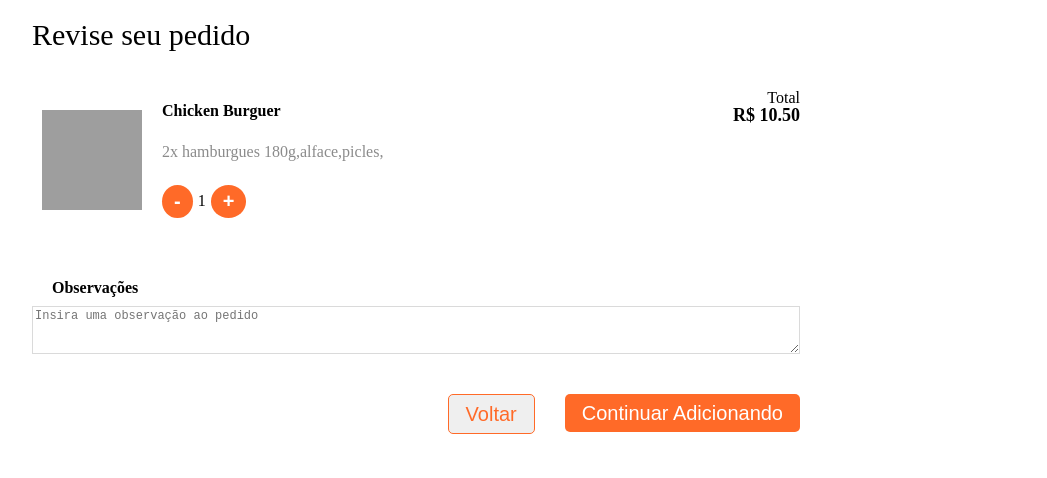
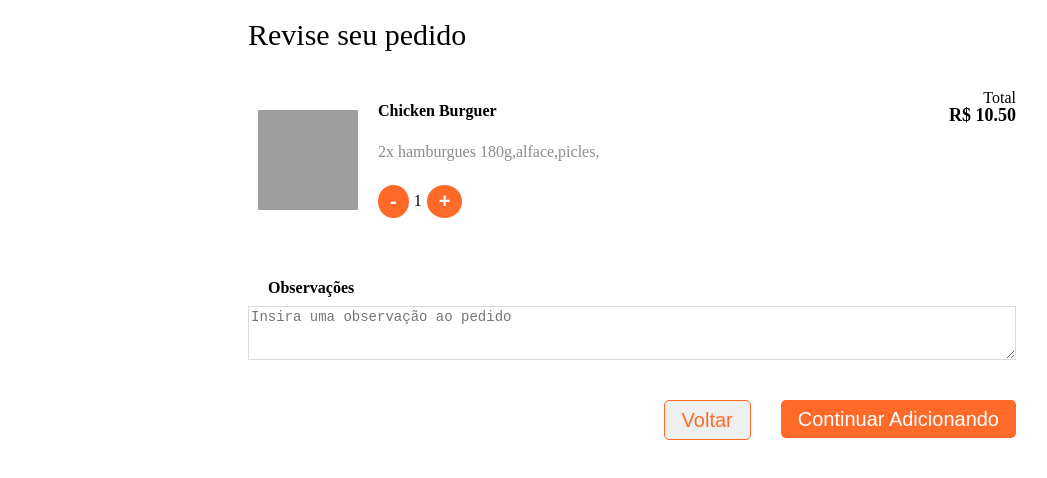
Before and after one commit to edmcorrea/Fast-Food-DevioBR, a React (Vite) app in the folder frontend/: page /product/1 in a window 1280 px wide. Shown: the top 478 px of the page, without its empty margins (8-1055 px from the left). Built offline with nearby package versions, Linux system fonts and the light colour scheme; grey boxes are pictures that could not be loaded.

Commit message:
refactor: frontend - some refactoring

```diff
--- a/frontend/src/app/components/Products/Products.scss
+++ b/frontend/src/app/components/Products/Products.scss
@@ -45,6 +45,7 @@
 
     &-link {
       @include padraoProduct();
+      position: relative;
 
       h4 {
         font-size: 18px;
@@ -55,6 +56,7 @@
         display: flex;
         flex-direction: column;
         align-items: center;
+        text-align: center;
       }
 
       &-price {
@@ -72,6 +74,21 @@
       &-img {
         width: 100px;
         height: 100px;
+      }
+
+      &-checked {
+        position: absolute;
+        background-color: none;
+        margin: auto;
+        width: 50px;
+        height: 50px;
+        display: flex;
+        justify-content: center;
+        align-items: center;
+        text-align: center;
+        font-size: 30px;
+        font-weight: 900;
+        border-radius: 5px;
       }
     }
 
--- a/frontend/src/app/components/Products/index.jsx
+++ b/frontend/src/app/components/Products/index.jsx
@@ -3,7 +3,7 @@ import { useContext, useEffect, useState } from "react";
 import { productsMock } from "../../services/products.mock"
 import Context from "../../context/Context";
 import { Link } from "react-router-dom";
-import { BiDownArrowAlt, BiUpArrowAlt } from 'react-icons/bi';
+import { BiDownArrowAlt, BiUpArrowAlt, BiCheck } from 'react-icons/bi';
 import "./Products.scss";
 
 function Products() {
@@ -43,6 +43,7 @@ function Products() {
                 <p>{product.ingredientes[0]}</p>
               </div>
               <p className="products-btns-link-price">{`R$ ${product.price.toFixed(2)}`}</p>
+              {summaryList.some((list) =>list.id == product.id) && <BiCheck className="products-btns-link-checked"/>}
             </Link>
           ))}
         </div>
--- a/frontend/src/app/pages/ProductDetails/ProductDetails.scss
+++ b/frontend/src/app/pages/ProductDetails/ProductDetails.scss
@@ -9,12 +9,18 @@
   justify-content: center;
 }
 
+.containerProductDetails {
+  display: flex;
+  justify-content: center;
+}
+
 .productDetails {
   padding: 20px 40px;
   width: 60%;
   gap: 40px;
   display: flex;
   flex-direction: column;
+
 
   &-title {
     font-size: 30px;
@@ -91,7 +97,7 @@
 
     &-input {
       border: 1px solid rgb(218, 218, 218);
-      font-size: 12px;
+      font-size: 14px;
     }
   }
 
--- a/frontend/src/app/pages/ProductDetails/index.jsx
+++ b/frontend/src/app/pages/ProductDetails/index.jsx
@@ -44,7 +44,7 @@ function ProductDetails() {
   };
 
   return (
-    <>
+    <div className="containerProductDetails">
       {!filteredProduct.length ? (<p>Carregando</p>) :
       <div className="productDetails">
         <h1 className="productDetails-title">Revise seu pedido</h1>
@@ -126,7 +126,7 @@ function ProductDetails() {
         </div>
       </div>
       }
-    </>
+    </div>
   )
 }
 
```
